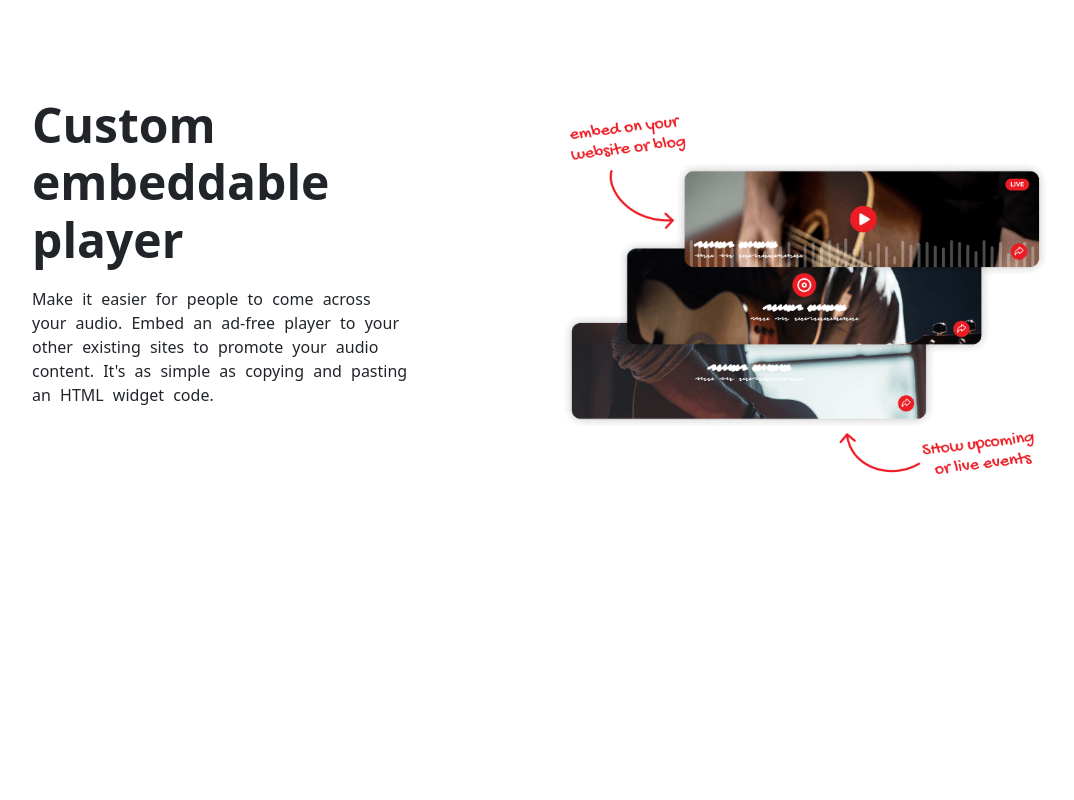
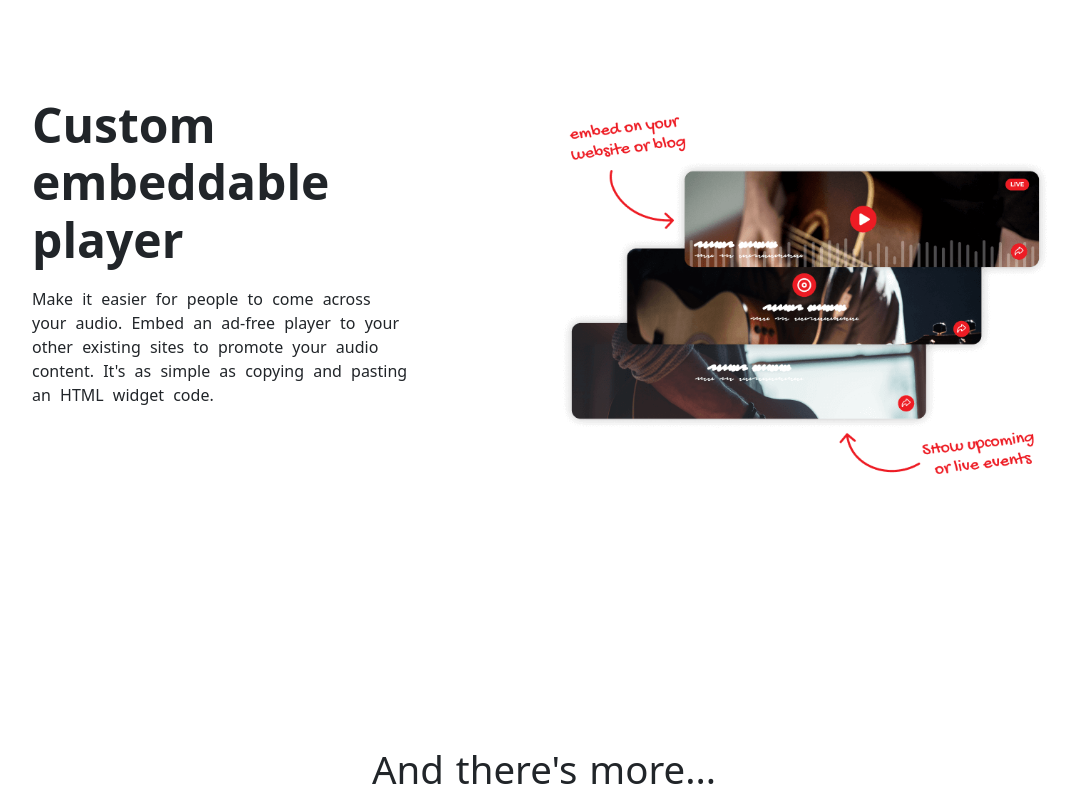
Before and after one commit to adegram001/live_coding, a plain HTML site: page index.html in a window 1280 px wide. Shown: the part 2971-3771 px from the top of the page, without its empty margins (96-1170 px from the left). Before the commit the page ends 3707 px from the top, so only its background shows below. Drawn offline with nearby package versions, Linux system fonts and the light colour scheme.

Commit message:
live_coding

```diff
--- a/index.html
+++ b/index.html
@@ -63,6 +63,8 @@
         <div class="div2_1"><img src="./media/list-feature-embeddable-704-d586f5641dec19be526577f1d799a05b77d23428f90489afc9a5a7b147861b28.png" alt=""></div>
     </div>
 
+    <h3 class="h33">And there's more...</h3>
+
 
     <script src="https://kit.fontawesome.com/e0680c25b8.js" crossorigin="anonymous"></script>
     <script src="https://cdn.jsdelivr.net/npm/bootstrap@5.3.3/dist/js/bootstrap.bundle.min.js" integrity="sha384-YvpcrYf0tY3lHB60NNkmXc5s9fDVZLESaAA55NDzOxhy9GkcIdslK1eN7N6jIeHz" crossorigin="anonymous"></script>
--- a/mixl.css
+++ b/mixl.css
@@ -109,3 +109,11 @@ img{
     font-family: system-ui, -apple-system, BlinkMacSystemFont, 'Segoe UI', Roboto, Oxygen, Ubuntu, Cantarell, 'Open Sans', 'Helvetica Neue', sans-serif;
     font-size: 16px;
 }
+.h33{
+    font-family: system-ui, -apple-system, BlinkMacSystemFont, 'Segoe UI', Roboto, Oxygen, Ubuntu, Cantarell, 'Open Sans', 'Helvetica Neue', sans-serif;
+    font-size: 38.4px;
+    font-weight: 400;
+    text-align: center;
+    padding-top: 10px;
+    word-spacing: 2px;
+}
```
